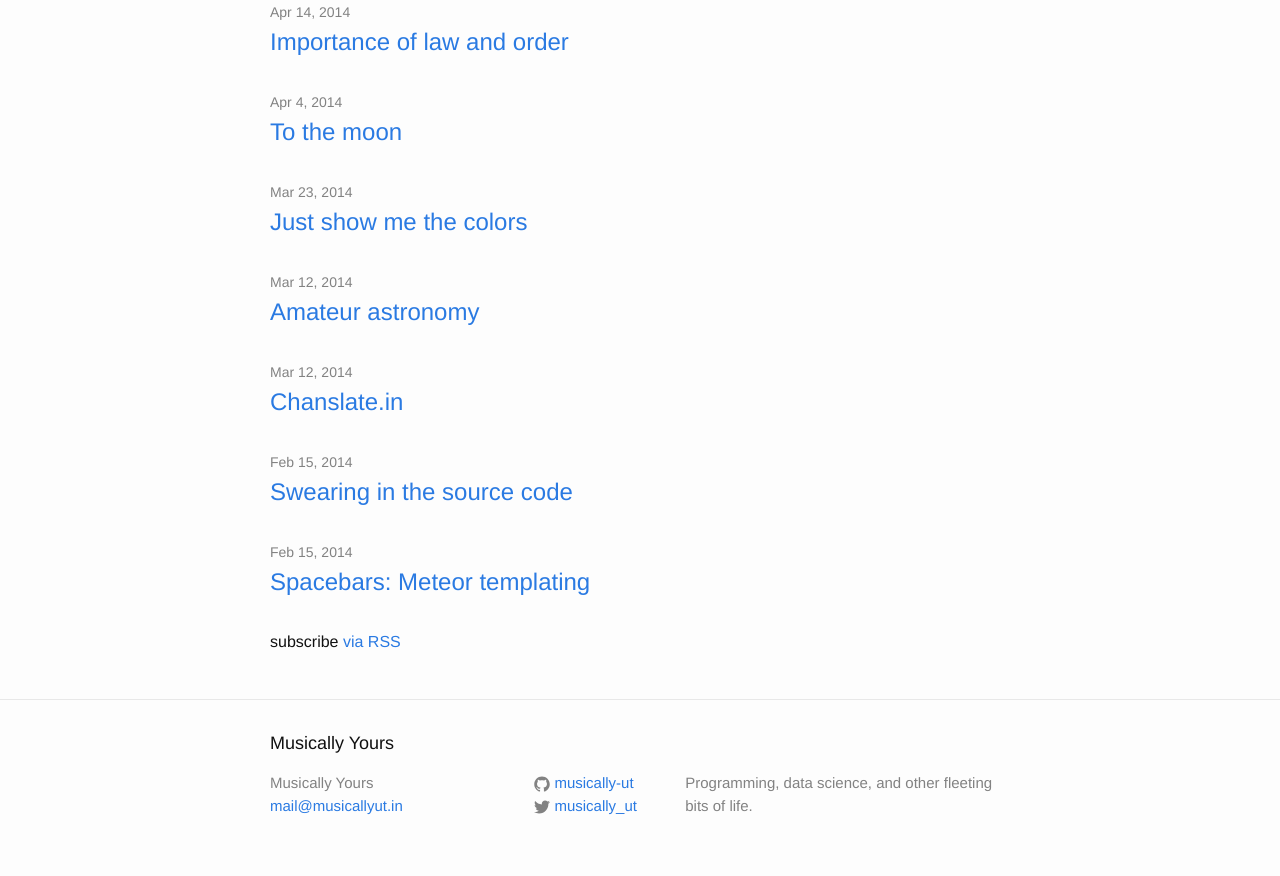
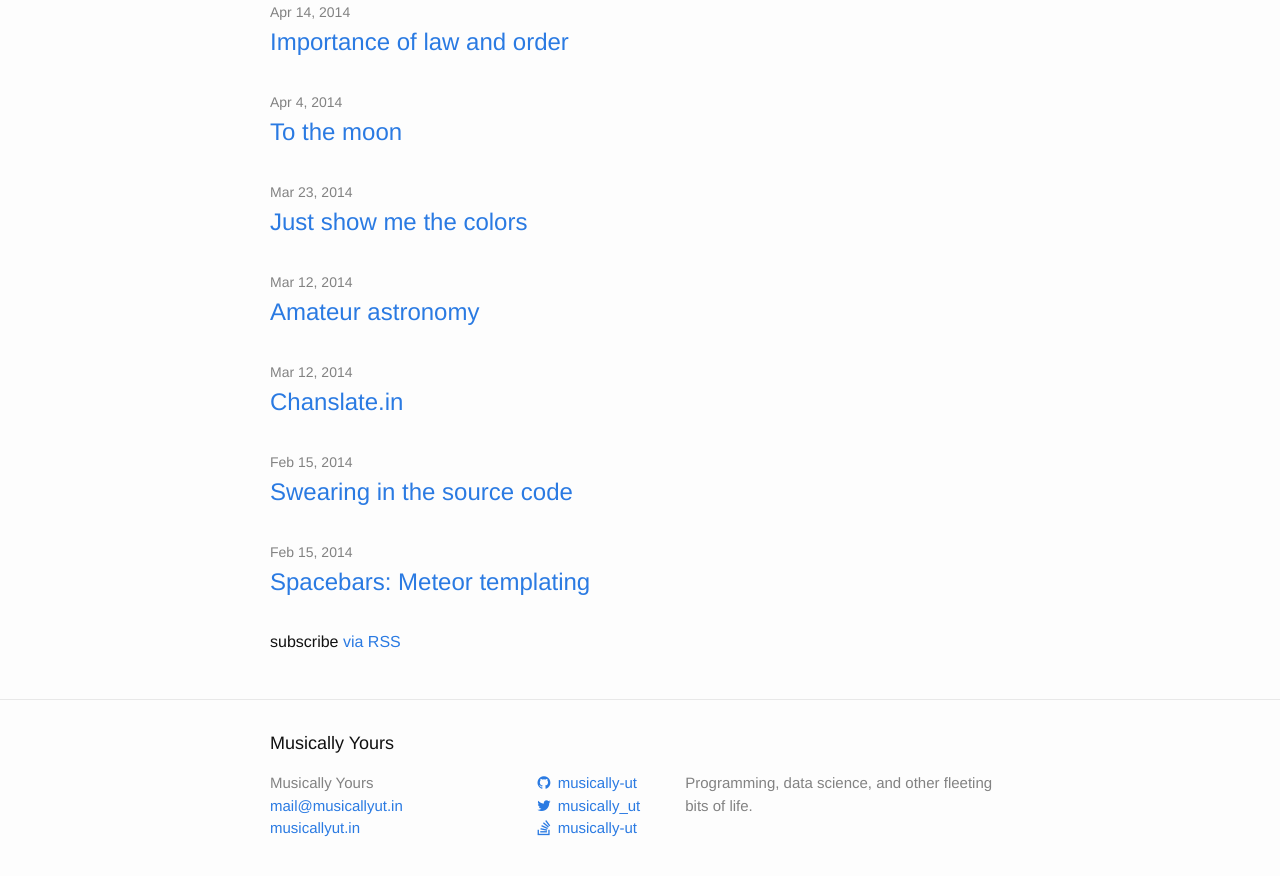
Before and after one commit to musically-ut/musically-ut.github.io, a Jekyll site: the page built from index.html, in a window 1280 px wide and 900 px high, scrolled down 2117 px. Shown: the top 876 px of the window. Built offline with Jekyll 4.4.1, drawn with Linux system fonts in a browser that asks for light colours; nearby versions of some CDN libraries.

Commit message:
Just use fontawesome with fa-fw for icons.

```diff
--- a/_includes/footer.html
+++ b/_includes/footer.html
@@ -9,6 +9,7 @@
         <ul class="contact-list">
           <li>{{ site.title }}</li>
           <li><a href="mailto:{{ site.email }}">{{ site.email }}</a></li>
+          <li><a href="http://musicallyut.in" rel="me">musicallyut.in</a></li>
         </ul>
       </div>
 
@@ -16,13 +17,9 @@
         <ul class="social-media-list">
           {% if site.github_username %}
           <li>
-            <a href="https://github.com/{{ site.github_username }}">
-              <span class="icon  icon--github">
-                <svg viewBox="0 0 16 16">
-                  <path fill="#828282" d="M7.999,0.431c-4.285,0-7.76,3.474-7.76,7.761 c0,3.428,2.223,6.337,5.307,7.363c0.388,0.071,0.53-0.168,0.53-0.374c0-0.184-0.007-0.672-0.01-1.32 c-2.159,0.469-2.614-1.04-2.614-1.04c-0.353-0.896-0.862-1.135-0.862-1.135c-0.705-0.481,0.053-0.472,0.053-0.472 c0.779,0.055,1.189,0.8,1.189,0.8c0.692,1.186,1.816,0.843,2.258,0.645c0.071-0.502,0.271-0.843,0.493-1.037 C4.86,11.425,3.049,10.76,3.049,7.786c0-0.847,0.302-1.54,0.799-2.082C3.768,5.507,3.501,4.718,3.924,3.65 c0,0,0.652-0.209,2.134,0.796C6.677,4.273,7.34,4.187,8,4.184c0.659,0.003,1.323,0.089,1.943,0.261 c1.482-1.004,2.132-0.796,2.132-0.796c0.423,1.068,0.157,1.857,0.077,2.054c0.497,0.542,0.798,1.235,0.798,2.082 c0,2.981-1.814,3.637-3.543,3.829c0.279,0.24,0.527,0.713,0.527,1.437c0,1.037-0.01,1.874-0.01,2.129 c0,0.208,0.14,0.449,0.534,0.373c3.081-1.028,5.302-3.935,5.302-7.362C15.76,3.906,12.285,0.431,7.999,0.431z"/>
-                </svg>
-              </span>
-
+            <a href="https://github.com/{{ site.github_username }}"
+               rel="me">
+              <span class="fa fa-github fa-fw"></span>
               <span class="username">{{ site.github_username }}</span>
             </a>
           </li>
@@ -30,18 +27,21 @@
 
           {% if site.twitter_username %}
           <li>
-            <a href="https://twitter.com/{{ site.twitter_username }}">
-              <span class="icon  icon--twitter">
-                <svg viewBox="0 0 16 16">
-                  <path fill="#828282" d="M15.969,3.058c-0.586,0.26-1.217,0.436-1.878,0.515c0.675-0.405,1.194-1.045,1.438-1.809
-                  c-0.632,0.375-1.332,0.647-2.076,0.793c-0.596-0.636-1.446-1.033-2.387-1.033c-1.806,0-3.27,1.464-3.27,3.27 c0,0.256,0.029,0.506,0.085,0.745C5.163,5.404,2.753,4.102,1.14,2.124C0.859,2.607,0.698,3.168,0.698,3.767 c0,1.134,0.577,2.135,1.455,2.722C1.616,6.472,1.112,6.325,0.671,6.08c0,0.014,0,0.027,0,0.041c0,1.584,1.127,2.906,2.623,3.206 C3.02,9.402,2.731,9.442,2.433,9.442c-0.211,0-0.416-0.021-0.615-0.059c0.416,1.299,1.624,2.245,3.055,2.271 c-1.119,0.877-2.529,1.4-4.061,1.4c-0.264,0-0.524-0.015-0.78-0.046c1.447,0.928,3.166,1.469,5.013,1.469 c6.015,0,9.304-4.983,9.304-9.304c0-0.142-0.003-0.283-0.009-0.423C14.976,4.29,15.531,3.714,15.969,3.058z"/>
-                </svg>
-              </span>
-
+            <a href="https://twitter.com/{{ site.twitter_username }}"
+               rel="me">
+              <span class="fa fa-twitter fa-fw"></span>
               <span class="username">{{ site.twitter_username }}</span>
             </a>
           </li>
           {% endif %}
+
+          <li>
+            <a href="http://stackoverflow.com/users/987185/musically-ut"
+               rel="me">
+              <span class="fa fa-stack-overflow fa-fw"></span>
+              <span class="username">musically-ut</span>
+            </a>
+          </li>
         </ul>
       </div>
 
--- a/_includes/head.html
+++ b/_includes/head.html
@@ -10,6 +10,7 @@
   <link rel="canonical" href="{{ page.url | replace:'index.html','' | prepend: site.baseurl | prepend: site.url }}">
   <link rel="alternate" type="application/rss+xml" title="{{ site.title }}" href="{{ "/feed.xml" | prepend: site.baseurl | prepend: site.url }}" />
   <link href='//cdn.jsdelivr.net/devicons/1.8.0/css/devicons.min.css' rel='stylesheet'>
+  <link rel="stylesheet" href="https://maxcdn.bootstrapcdn.com/font-awesome/4.4.0/css/font-awesome.min.css">
 
   <link rel="shortcut icon" href="/content/images/2014/Feb/googley_eyes_brows_alpha_bg.png">
   <link rel="author" href="https://plus.google.com/+UtkarshUpadhyay">
```
